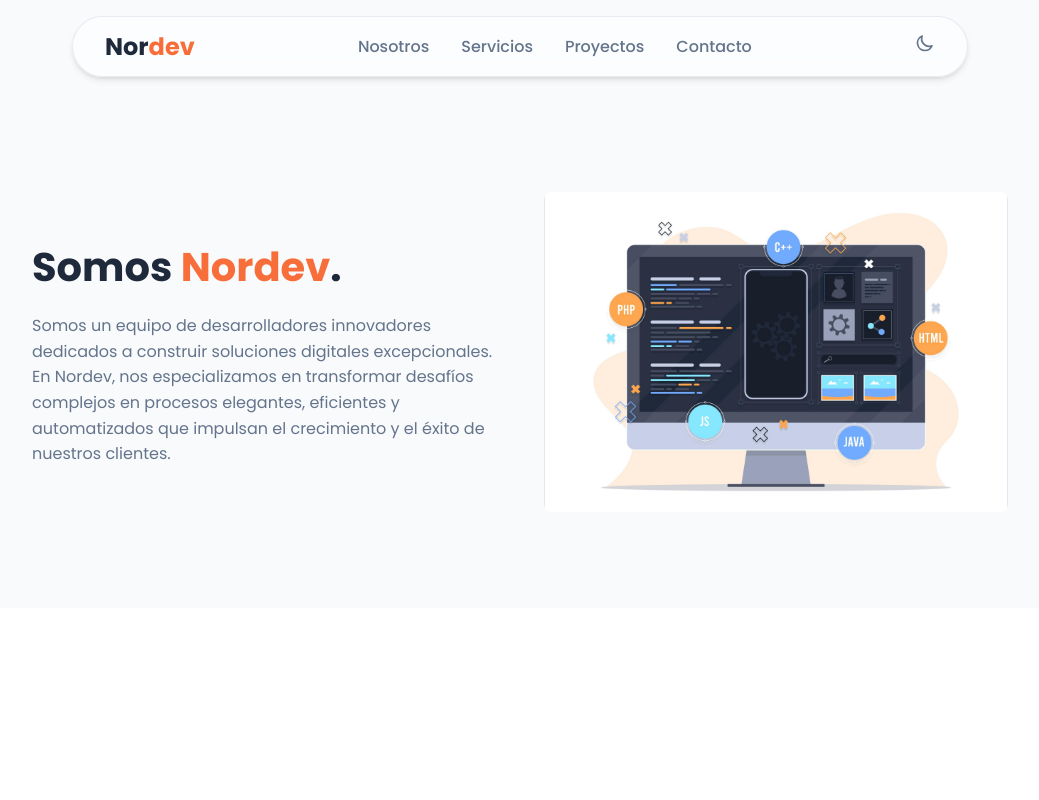
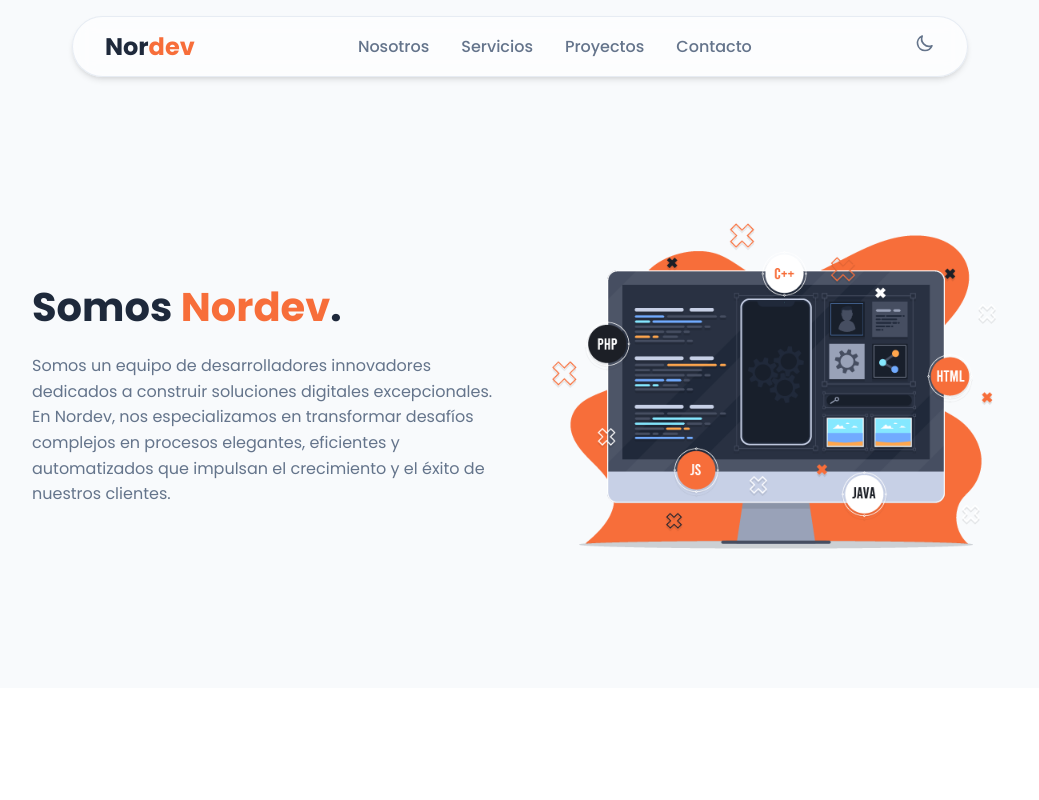
Before and after one commit to fertejj/NORDEV-landing-page, a React (Vite) app: page / in a window 1280 px wide. Shown: the top 800 px of the page, without its empty margins (120-1159 px from the left). Built offline with nearby package versions, Linux system fonts and the light colour scheme.

Commit message:
heroimg y solucion errores

```diff
--- a/src/components/About.jsx
+++ b/src/components/About.jsx
@@ -1,6 +1,9 @@
+// src/components/About.jsx
+
 import React from "react";
+import heroImage from "/heroimg.webp";
 
-const About = () => {
+function About() {
   return (
     <section id="about" className="section-padding">
       <div className="container grid-2-col">
@@ -16,12 +19,16 @@ const About = () => {
             clientes.
           </p>
         </div>
-        <div className="placeholder-image">
-          <p></p>
-        </div>
+        <div
+          className="hero-image"
+          style={{
+            backgroundImage: `url(${heroImage})`,
+            backgroundPosition: "center 10%",
+          }}
+        ></div>
       </div>
     </section>
   );
-};
+}
 
 export default About;
--- a/src/style.css
+++ b/src/style.css
@@ -4,33 +4,25 @@
   box-sizing: border-box;
   margin: 0;
   padding: 0;
-  font: inherit; /* Hereda las propiedades de fuente del padre */
+  font: inherit;
 }
 
-/* --- CSS Variables --- */
 :root {
   --font-sans: "Poppins", sans-serif;
-
-  /* Light Theme Colors */
   --bg-color: #f8fafc;
   --surface-color: #ffffff;
   --text-color: #1e293b;
   --muted-color: #64748b;
   --border-color: #e2e8f0;
-
-  /* Brand & Primary Colors */
   --primary-light: #f98b61;
   --primary: #f76e3a;
   --primary-dark: #e05a26;
   --primary-darker: #c44a1d;
-
-  /* Secondary Colors */
   --secondary-light: #2d7fb3;
   --secondary-dark: #778899;
 }
 
 .dark {
-  /* Dark Theme Colors */
   --bg-color: #1c1f26;
   --surface-color: #2a2e37;
   --text-color: #ffffff;
@@ -38,7 +30,6 @@
   --border-color: #374151;
 }
 
-/* --- General Styles --- */
 html {
   scroll-behavior: smooth;
 }
@@ -80,7 +71,6 @@ body::-webkit-scrollbar-thumb {
   display: none;
 }
 
-/* --- Header & Navbar --- */
 .main-header {
   position: fixed;
   top: 0;
@@ -180,23 +170,18 @@ body::-webkit-scrollbar-thumb {
   box-shadow: 0 4px 6px -1px rgba(0, 0, 0, 0.1),
     0 2px 4px -1px rgba(0, 0, 0, 0.06);
   overflow: hidden;
-
-  /* ====== ANIMACIÓN AÑADIDA ====== */
-  /* Estado inicial (CERRADO) */
   max-height: 0;
   opacity: 0;
   visibility: hidden;
   transition: max-height 0.35s ease-out, opacity 0.3s ease-out, visibility 0.35s;
 }
 
-/* Estado final (ABIERTO) al agregar la clase 'is-open' desde React */
 .mobile-menu.is-open {
-  max-height: 50vh; /* Un valor suficientemente grande */
+  max-height: 50vh;
   opacity: 1;
   visibility: visible;
   transition: max-height 0.35s ease-in, opacity 0.3s ease-in;
 }
-/* ====== FIN DE LA ANIMACIÓN ====== */
 
 .dark .mobile-menu {
   background-color: rgba(42, 46, 55, 0.8);
@@ -221,7 +206,6 @@ body::-webkit-scrollbar-thumb {
   color: var(--text-color);
 }
 
-/* --- Sections & Layout --- */
 .section-padding {
   padding-top: 8rem;
   padding-bottom: 5rem;
@@ -261,9 +245,24 @@ body::-webkit-scrollbar-thumb {
   line-height: 1.6;
 }
 
-/* --- About Section --- */
 .about-text {
   text-align: center;
+}
+
+.hero-image {
+  background-size: cover;
+  background-repeat: no-repeat;
+  width: 100%;
+  height: 400px;
+  border-radius: 0.5rem;
+  display: flex;
+  align-items: center;
+  justify-content: center;
+  overflow: hidden;
+}
+
+.dark #about .placeholder-image::before {
+  background-color: rgba(42, 46, 55, 0.7);
 }
 
 .placeholder-image {
@@ -275,24 +274,13 @@ body::-webkit-scrollbar-thumb {
   align-items: center;
   justify-content: center;
   border: 1px solid var(--border-color);
+  overflow: hidden;
 }
 
 .dark .placeholder-image {
   background-color: var(--surface-color);
 }
 
-.placeholder-image p {
-  color: var(--muted-color);
-  background-image: url("/public/4372937.jpg");
-  background-size: cover;
-  background-position: center;
-  background-repeat: no-repeat;
-  border-radius: 5px;
-  width: 100%;
-  height: 320px;
-}
-
-/* --- Services Section --- */
 .card {
   background-color: var(--bg-color);
   padding: 2rem;
@@ -335,7 +323,6 @@ body::-webkit-scrollbar-thumb {
   color: var(--primary-light);
 }
 
-/* --- Work Section --- */
 .work-card {
   background-color: var(--surface-color);
   border-radius: 0.5rem;
@@ -349,6 +336,8 @@ body::-webkit-scrollbar-thumb {
   border: none;
   border-bottom: 1px solid var(--border-color);
   background-color: var(--bg-color);
+  background-image: none;
+  background-position: center;
 }
 
 .dark .work-card .placeholder-image {
@@ -385,7 +374,6 @@ body::-webkit-scrollbar-thumb {
   opacity: 1;
 }
 
-/* --- Testimonials Section --- */
 .testimonial {
   max-width: 800px;
   margin: 0 auto;
@@ -416,7 +404,6 @@ body::-webkit-scrollbar-thumb {
   color: var(--muted-color);
 }
 
-/* --- Contact Section --- */
 .contact-form-container {
   max-width: 512px;
   margin: 0 auto;
@@ -487,7 +474,6 @@ body::-webkit-scrollbar-thumb {
   margin: 0 0.5rem;
 }
 
-/* --- Footer --- */
 .main-footer-container {
   background-color: var(--surface-color);
   border-top: 1px solid var(--border-color);
@@ -571,7 +557,6 @@ body::-webkit-scrollbar-thumb {
   color: var(--primary);
 }
 
-/* --- Media Queries for Responsiveness --- */
 @media (min-width: 768px) {
   .nav-links {
     display: flex;
@@ -594,7 +579,7 @@ body::-webkit-scrollbar-thumb {
     padding-top: 12rem;
     padding-bottom: 6rem;
   }
-  .placeholder-image {
+  .hero-image {
     height: 20rem;
   }
   .section-title {
@@ -616,6 +601,16 @@ body::-webkit-scrollbar-thumb {
   .grid-4-col {
     grid-template-columns: repeat(4, 1fr);
   }
+  .hero-image {
+    height: 400px;
+  }
+}
+
+@media (max-width: 640px) {
+  .hero-image {
+    height: 250px;
+    background-position: center 5%;
+  }
 }
 
 textarea {
```
Also changed, not shown: public/4372937.jpg (deleted), public/heroimg.webp (added).
